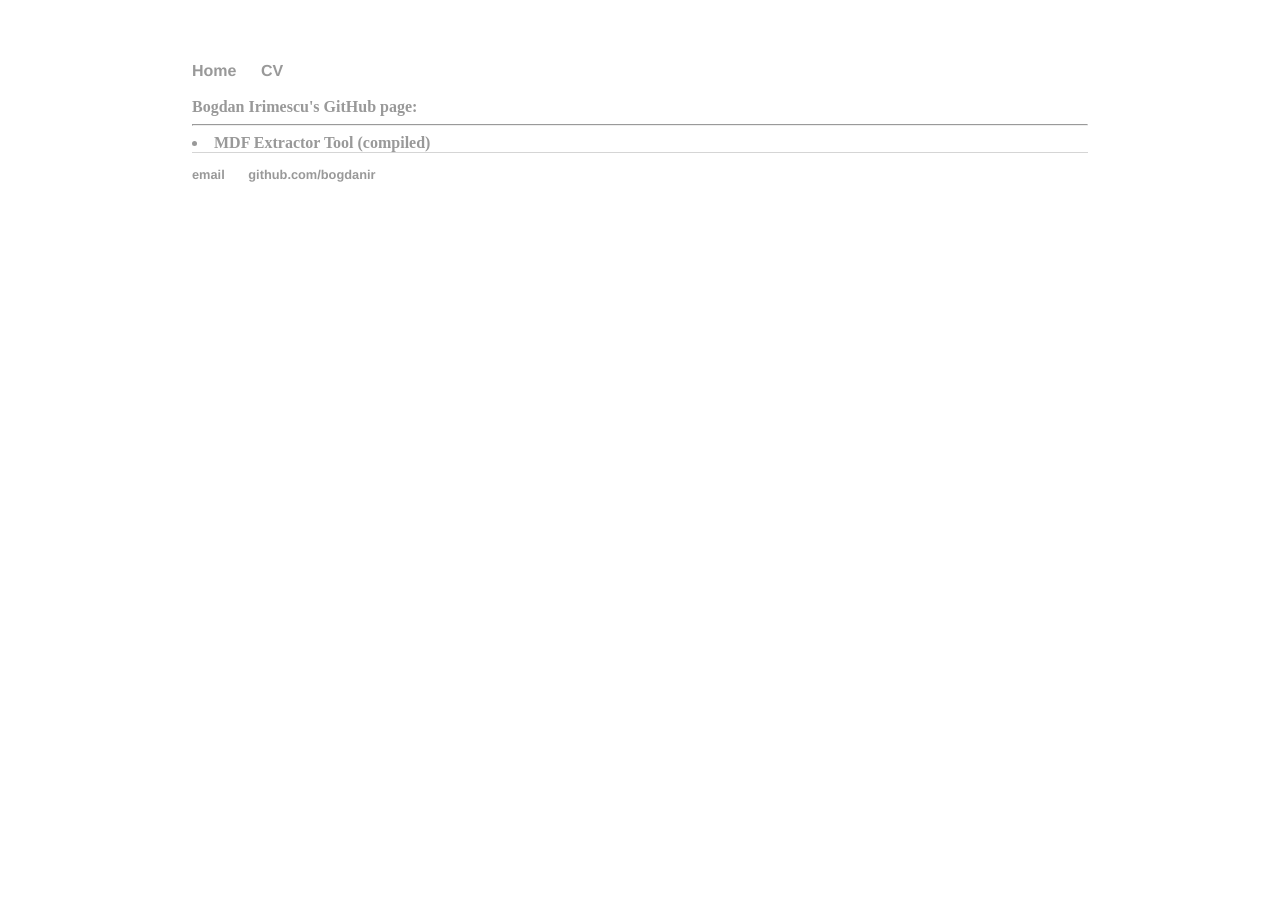
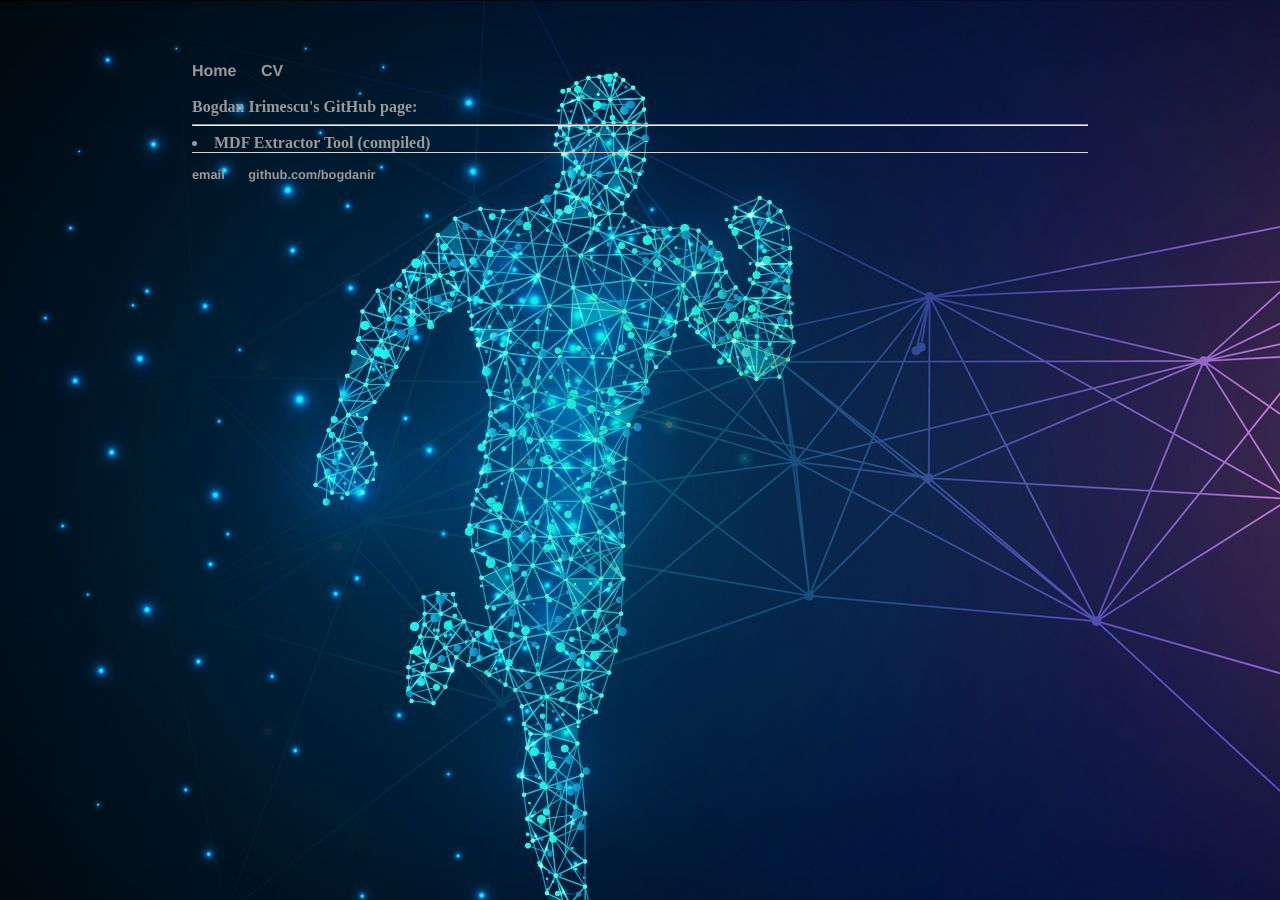
Before and after one commit to bogdanir/MDFextract, a Jekyll site: the page built from index.html, in a window 1280 px wide. Built offline with Jekyll 4.4.1, drawn with Linux system fonts in a browser that asks for light colours.

Commit message:
Update default.html

```diff
--- a/_layouts/default.html
+++ b/_layouts/default.html
@@ -31,11 +31,7 @@
         </nav>
       </div><!-- end header -->
      <head>
-      <style>
-    {
-       background-image: url("/1614824.jpg");
-    }
-    </style>
+
     </head>
 
 
@@ -48,6 +44,11 @@
             <br />
 <hr>
         </div>
+                <style>
+    body   {
+       background-image: url("/1614824.jpg");
+        }
+    </style>
 
             <li><a href="https://drive.google.com/file/d/1zA09q0NBZuadA9SGebUlwRq4ofRfTYRX/view?usp=sharing">MDF Extractor Tool (compiled)</a></li>
 
```
